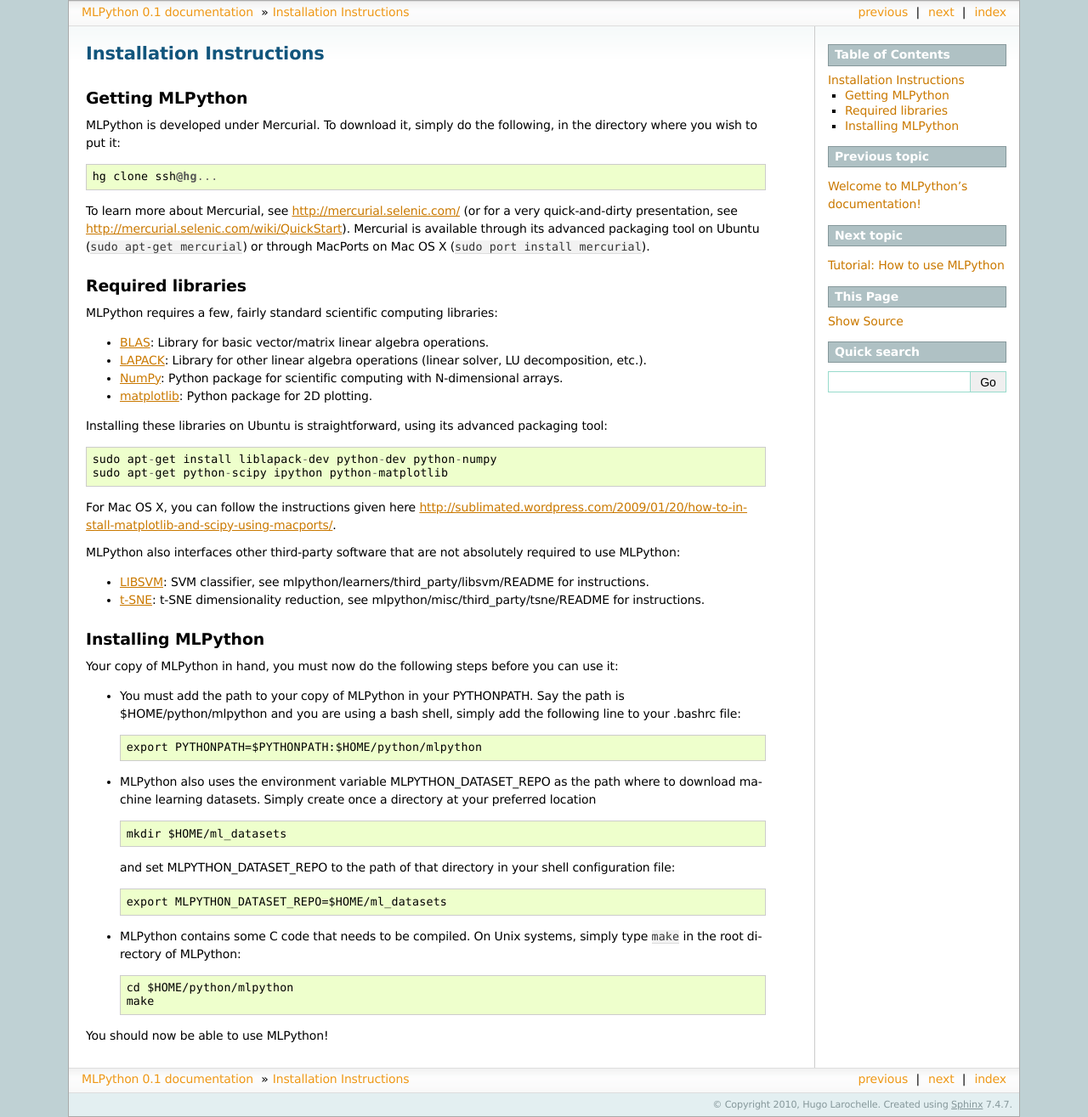
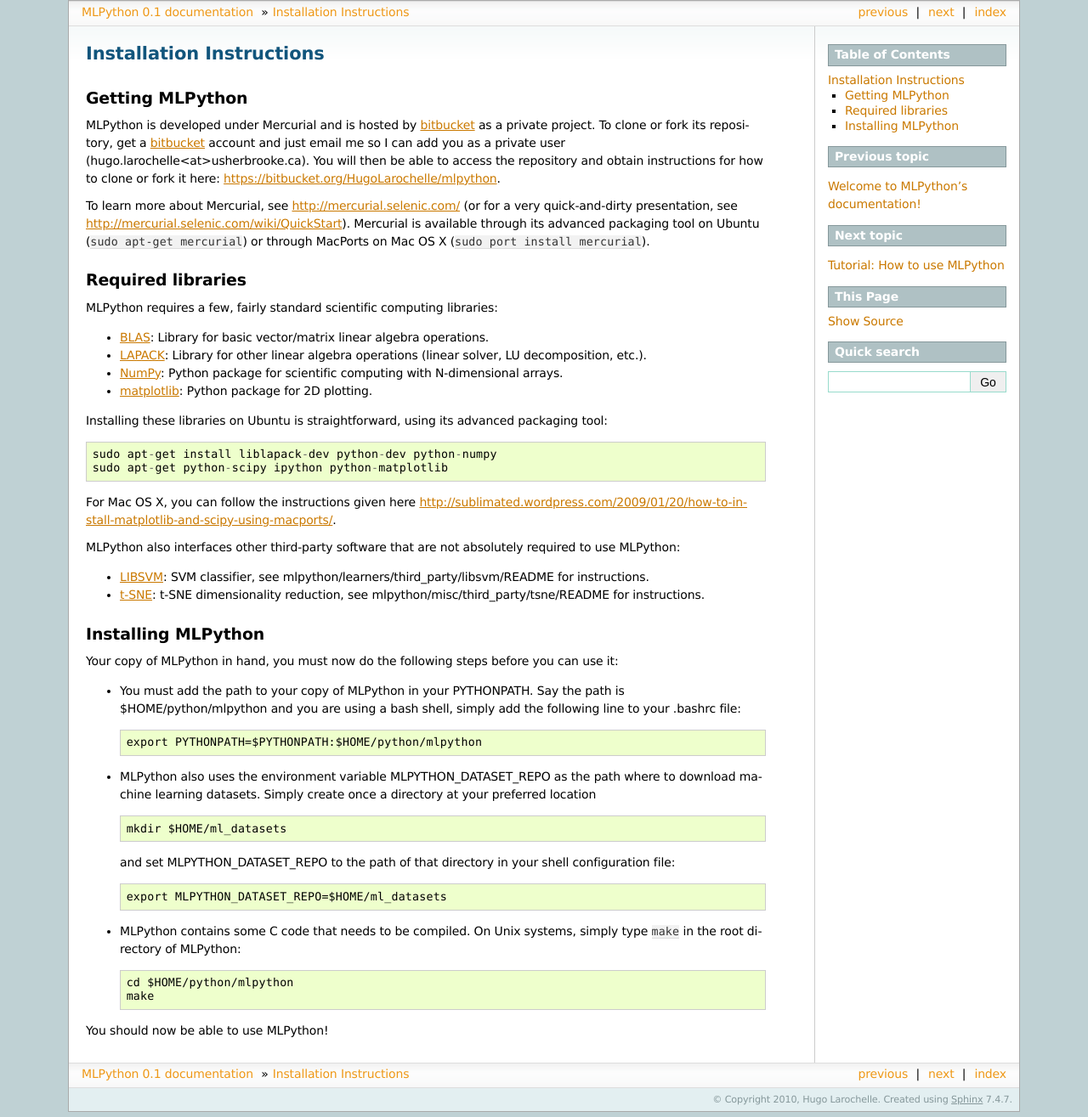
Before and after one commit to AmirHooshangi/mlpython, a Sphinx documentation site: the page built from doc/install.txt, in a window 1280 px wide. Shown: the whole page at 85% size. Built offline with Sphinx 7.4.7, drawn with Linux system fonts in a browser that asks for light colours; formulas are drawn with MathJax 3.

Commit message:
- more details on the installation

```diff
--- a/doc/install.txt
+++ b/doc/install.txt
@@ -6,10 +6,13 @@
 Getting MLPython
 ----------------
 
-MLPython is developed under Mercurial. To download it, simply do the
-following, in the directory where you wish to put it: ::
-
-    hg clone ssh@hg...
+MLPython is developed under Mercurial and is hosted by `bitbucket
+<http://bitbucket.org/>`_ as a private project. To clone or fork its
+repository, get a `bitbucket <http://bitbucket.org/>`_ account and
+just email me so I can add you as a private user
+(hugo.larochelle<at>usherbrooke.ca). You will then be able to access
+the repository and obtain instructions for how to clone or fork it
+here: https://bitbucket.org/HugoLarochelle/mlpython.
 
 To learn more about Mercurial, see http://mercurial.selenic.com/ (or
 for a very quick-and-dirty presentation, see
```
